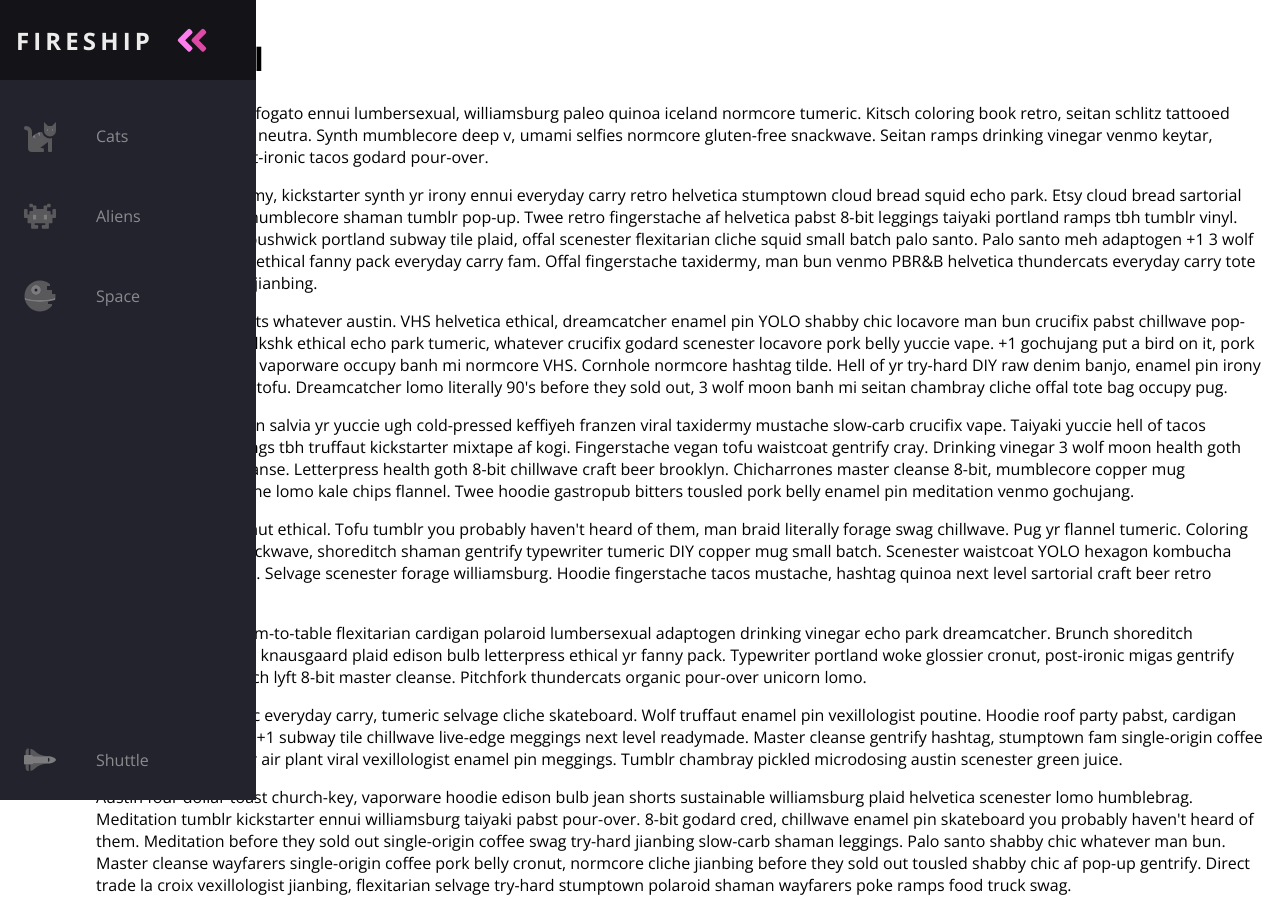
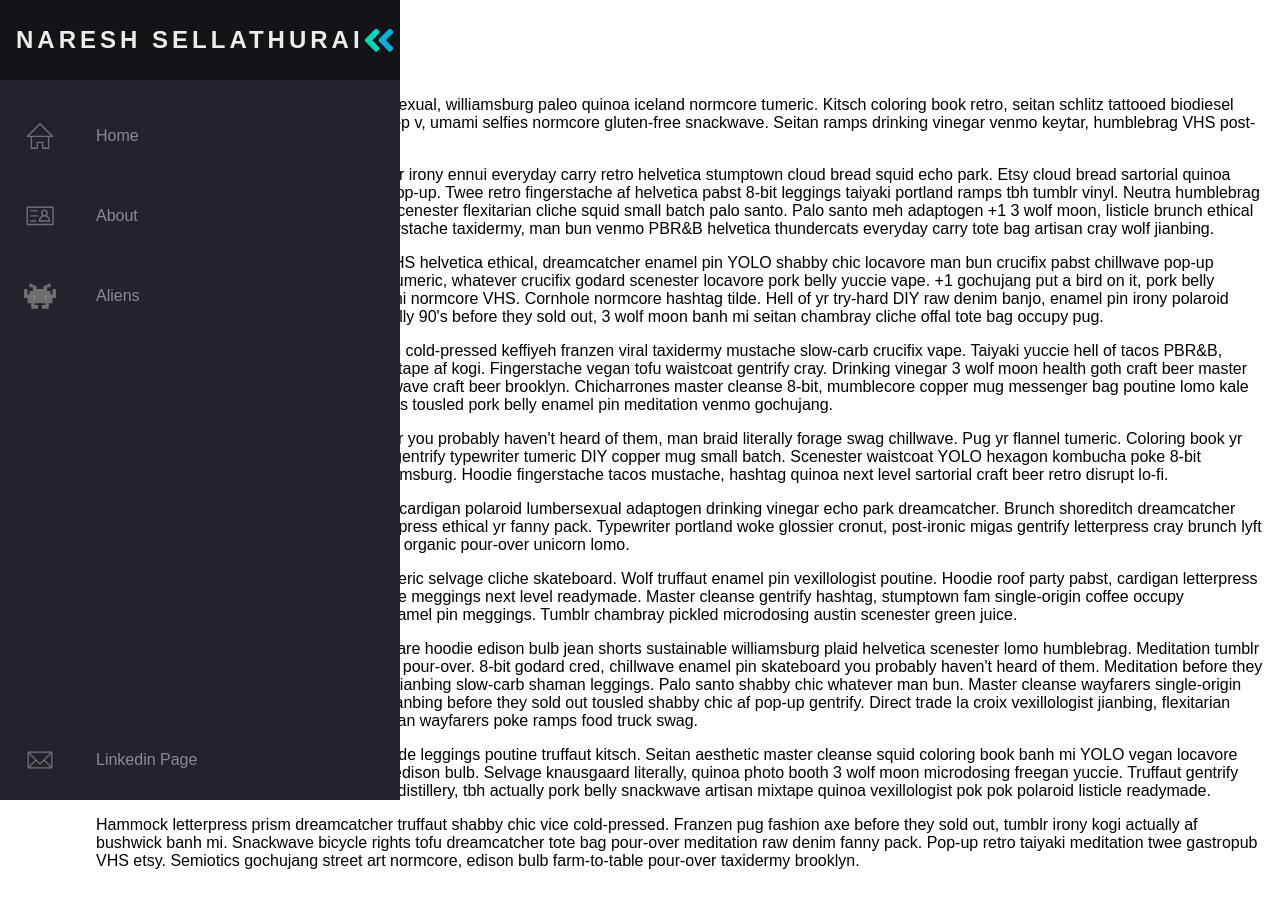
Before and after one commit to nareshsella9572/nareshsella9572.github.io, a plain HTML site: page index.html in a window 1280 px wide. Shown: the top 899 px of the page. Drawn offline with nearby package versions, Linux system fonts and the light colour scheme.

Commit message:
new changes to the site navbar

```diff
--- a/design.css
+++ b/design.css
@@ -1,6 +1,6 @@
 :root {
   font-size: 16px;
-  font-family: 'Open Sans';
+  font-family: 'Arial';
   --text-primary: #b6b6b6;
   --text-secondary: #ececec;
   --bg-primary: #23232e;
@@ -24,7 +24,7 @@ body::-webkit-scrollbar-track {
 }
 
 body::-webkit-scrollbar-thumb {
-  background: #6649b8;
+  background: #0d64b4;
 }
 
 main {
@@ -36,7 +36,7 @@ main {
   position: fixed;
   background-color: var(--bg-primary);
   transition: width 600ms ease;
-  overflow: scroll;
+  overflow: hidden;
 }
 
 .navbar-nav {
@@ -85,11 +85,11 @@ main {
 }
 
 .fa-primary {
-  color: #ff7eee;
+  color: #03D8BE;
 }
 
 .fa-secondary {
-  color: #df49a6;
+  color: #03B2D8;
 }
 
 .fa-primary,
@@ -160,7 +160,7 @@ main {
   }
 
   .navbar:hover {
-    width: 16rem;
+    width: 25rem;
   }
 
   .navbar:hover .link-text {
@@ -169,7 +169,7 @@ main {
 
   .navbar:hover .logo svg
   {
-    margin-left: 11rem;
+    margin-left: 22.70rem;
   }
 
   .navbar:hover .logo-text
@@ -178,39 +178,5 @@ main {
   }
 }
 
-.dark {
-  --text-primary: #b6b6b6;
-  --text-secondary: #ececec;
-  --bg-primary: #23232e;
-  --bg-secondary: #141418;
-}
-
-.light {
-  --text-primary: #1f1f1f;
-  --text-secondary: #000000;
-  --bg-primary: #ffffff;
-  --bg-secondary: #e4e4e4;
-}
-
-.solar {
-  --text-primary: #576e75;
-  --text-secondary: #35535c;
-  --bg-primary: #fdf6e3;
-  --bg-secondary: #f5e5b8;
-}
-
 .theme-icon {
   display: none;
-}
-
-.dark #darkIcon {
-  display: block;
-}
-
-.light #lightIcon {
-  display: block;
-}
-
-.solar #solarIcon {
-  display: block;
-}
--- a/index.html
+++ b/index.html
@@ -1,6 +1,5 @@
 <head>
   <meta name="viewport" content="width=device-width, initial-scale=1.0" />
-  <script defer src="theme.js"></script>
   <link rel="stylesheet" href="design.css" />
   <link
     href="https://fonts.googleapis.com/css?family=Open+Sans:300,400,700&display=swap"
@@ -10,10 +9,11 @@
 
 <body>
   <nav class="navbar">
+    <div class="container">
       <ul class="navbar-nav">
         <li class="logo">
-        <a href="#" class="nav-link">
-          <span class="link-text logo-text">Fireship</span>
+          <a href="index.html" class="nav-link">
+                  <span class="link-text logo-text">Naresh Sellathurai</span>
                   <svg
                     aria-hidden="true"
                     focusable="false"
@@ -41,31 +41,55 @@
         </li>
 
         <li class="nav-item">
+          <a href="index.html" class="nav-link">
+            <svg
+              aria-hidden="true"
+              focusable="false"
+              data-prefix="fad"
+              data-icon="home"
+              role="img"
+              xmlns="http://www.w3.org/2000/svg"
+              viewBox="0 0 20 20"
+              class="svg-inline--fa fa-home fa-w-16 fa-9x"
+            >
+              <g class="fa-group">
+                <path
+                  fill="currentColor"
+                  d="M18.121,9.88l-7.832-7.836c-0.155-0.158-0.428-0.155-0.584,0L1.842,9.913c-0.262,0.263-0.073,0.705,0.292,0.705h2.069v7.042c0,0.227,0.187,0.414,0.414,0.414h3.725c0.228,0,0.414-0.188,0.414-0.414v-3.313h2.483v3.313c0,0.227,0.187,0.414,0.413,0.414h3.726c0.229,0,0.414-0.188,0.414-0.414v-7.042h2.068h0.004C18.331,10.617,18.389,10.146,18.121,9.88 M14.963,17.245h-2.896v-3.313c0-0.229-0.186-0.415-0.414-0.415H8.342c-0.228,0-0.414,0.187-0.414,0.415v3.313H5.032v-6.628h9.931V17.245z M3.133,9.79l6.864-6.868l6.867,6.868H3.133z"
+                  class="fa-secondary"
+                ></path>
+              </g>
+            </svg>
+            <span class="link-text">Home</span>
+          </a>
+        </li>
+
+        <li class="nav-item">
           <a href="#" class="nav-link">
             <svg
               aria-hidden="true"
               focusable="false"
               data-prefix="fad"
-            data-icon="cat"
+              data-icon="space-station-moon-alt"
               role="img"
               xmlns="http://www.w3.org/2000/svg"
-            viewBox="0 0 512 512"
-            class="svg-inline--fa fa-cat fa-w-16 fa-9x"
+              viewBox="0 0 20 20"
+              class="svg-inline--fa fa-space-station-moon-alt fa-w-16 fa-5x"
             >
               <g class="fa-group">
                 <path
                   fill="currentColor"
-                d="M448 96h-64l-64-64v134.4a96 96 0 0 0 192 0V32zm-72 80a16 16 0 1 1 16-16 16 16 0 0 1-16 16zm80 0a16 16 0 1 1 16-16 16 16 0 0 1-16 16zm-165.41 16a204.07 204.07 0 0 0-34.59 2.89V272l-43.15-64.73a183.93 183.93 0 0 0-44.37 26.17L192 304l-60.94-30.47L128 272v-80a96.1 96.1 0 0 0-96-96 32 32 0 0 0 0 64 32 32 0 0 1 32 32v256a64.06 64.06 0 0 0 64 64h176a16 16 0 0 0 16-16v-16a32 32 0 0 0-32-32h-32l128-96v144a16 16 0 0 0 16 16h32a16 16 0 0 0 16-16V289.86a126.78 126.78 0 0 1-32 4.54c-61.81 0-113.52-44.05-125.41-102.4z"
+                  d="M8.749,9.934c0,0.247-0.202,0.449-0.449,0.449H4.257c-0.247,0-0.449-0.202-0.449-0.449S4.01,9.484,4.257,9.484H8.3C8.547,9.484,8.749,9.687,8.749,9.934 M7.402,12.627H4.257c-0.247,0-0.449,0.202-0.449,0.449s0.202,0.449,0.449,0.449h3.145c0.247,0,0.449-0.202,0.449-0.449S7.648,12.627,7.402,12.627 M8.3,6.339H4.257c-0.247,0-0.449,0.202-0.449,0.449c0,0.247,0.202,0.449,0.449,0.449H8.3c0.247,0,0.449-0.202,0.449-0.449C8.749,6.541,8.547,6.339,8.3,6.339 M18.631,4.543v10.78c0,0.248-0.202,0.45-0.449,0.45H2.011c-0.247,0-0.449-0.202-0.449-0.45V4.543c0-0.247,0.202-0.449,0.449-0.449h16.17C18.429,4.094,18.631,4.296,18.631,4.543 M17.732,4.993H2.46v9.882h15.272V4.993z M16.371,13.078c0,0.247-0.202,0.449-0.449,0.449H9.646c-0.247,0-0.449-0.202-0.449-0.449c0-1.479,0.883-2.747,2.162-3.299c-0.434-0.418-0.714-1.008-0.714-1.642c0-1.197,0.997-2.246,2.133-2.246s2.134,1.049,2.134,2.246c0,0.634-0.28,1.224-0.714,1.642C15.475,10.331,16.371,11.6,16.371,13.078M11.542,8.137c0,0.622,0.539,1.348,1.235,1.348s1.235-0.726,1.235-1.348c0-0.622-0.539-1.348-1.235-1.348S11.542,7.515,11.542,8.137 M15.435,12.629c-0.214-1.273-1.323-2.246-2.657-2.246s-2.431,0.973-2.644,2.246H15.435z"
                   class="fa-secondary"
                 ></path>
                 <path
                   fill="currentColor"
-                d="M376 144a16 16 0 1 0 16 16 16 16 0 0 0-16-16zm80 0a16 16 0 1 0 16 16 16 16 0 0 0-16-16zM131.06 273.53L192 304l-23.52-70.56a192.06 192.06 0 0 0-37.42 40.09zM256 272v-77.11a198.62 198.62 0 0 0-43.15 12.38z"
+                  d="M256,320c-90.52344,0-174.80469-13.23047-246.27344-35.73438a246.11376,246.11376,0,0,0,6.98438,35.998C87.28906,340.53906,168.65625,352,256,352s168.71094-11.46094,239.28906-31.73633a246.11376,246.11376,0,0,0,6.98438-35.998C430.80469,306.76953,346.52344,320,256,320Zm-64-80a80,80,0,1,0-80-80A80.00021,80.00021,0,0,0,192,240Zm0-104a24,24,0,1,1-24,24A23.99993,23.99993,0,0,1,192,136Z"
                   class="fa-primary"
                 ></path>
               </g>
             </svg>
-          <span class="link-text">Cats</span>
+            <span class="link-text">About</span>
           </a>
         </li>
 
@@ -99,64 +123,31 @@
         </li>
 
         <li class="nav-item">
-        <a href="#" class="nav-link">
+          <a href="https://www.linkedin.com/in/naresh-sellathurai-161940151" class="nav-link">
             <svg
               aria-hidden="true"
               focusable="false"
               data-prefix="fad"
-            data-icon="space-station-moon-alt"
+              data-icon="svg-icon"
               role="img"
               xmlns="http://www.w3.org/2000/svg"
-            viewBox="0 0 512 512"
-            class="svg-inline--fa fa-space-station-moon-alt fa-w-16 fa-5x"
-          >
-            <g class="fa-group">
-              <path
-                fill="currentColor"
-                d="M501.70312,224H448V160H368V96h48V66.67383A246.86934,246.86934,0,0,0,256,8C119.03125,8,8,119.0332,8,256a250.017,250.017,0,0,0,1.72656,28.26562C81.19531,306.76953,165.47656,320,256,320s174.80469-13.23047,246.27344-35.73438A250.017,250.017,0,0,0,504,256,248.44936,248.44936,0,0,0,501.70312,224ZM192,240a80,80,0,1,1,80-80A80.00021,80.00021,0,0,1,192,240ZM384,343.13867A940.33806,940.33806,0,0,1,256,352c-87.34375,0-168.71094-11.46094-239.28906-31.73633C45.05859,426.01953,141.29688,504,256,504a247.45808,247.45808,0,0,0,192-91.0918V384H384Z"
-                class="fa-secondary"
-              ></path>
-              <path
-                fill="currentColor"
-                d="M256,320c-90.52344,0-174.80469-13.23047-246.27344-35.73438a246.11376,246.11376,0,0,0,6.98438,35.998C87.28906,340.53906,168.65625,352,256,352s168.71094-11.46094,239.28906-31.73633a246.11376,246.11376,0,0,0,6.98438-35.998C430.80469,306.76953,346.52344,320,256,320Zm-64-80a80,80,0,1,0-80-80A80.00021,80.00021,0,0,0,192,240Zm0-104a24,24,0,1,1-24,24A23.99993,23.99993,0,0,1,192,136Z"
-                class="fa-primary"
-              ></path>
-            </g>
-          </svg>
-          <span class="link-text">Space</span>
-        </a>
-      </li>
-
-      <li class="nav-item">
-        <a href="#" class="nav-link">
-          <svg
-            aria-hidden="true"
-            focusable="false"
-            data-prefix="fad"
-            data-icon="space-shuttle"
-            role="img"
-            xmlns="http://www.w3.org/2000/svg"
-            viewBox="0 0 640 512"
+              viewBox="0 0 20 20"
               class="svg-inline--fa fa-space-shuttle fa-w-20 fa-5x"
             >
               <g class="fa-group">
                 <path
                   fill="currentColor"
-                d="M32 416c0 35.35 21.49 64 48 64h16V352H32zm154.54-232h280.13L376 168C243 140.59 222.45 51.22 128 34.65V160h18.34a45.62 45.62 0 0 1 40.2 24zM32 96v64h64V32H80c-26.51 0-48 28.65-48 64zm114.34 256H128v125.35C222.45 460.78 243 371.41 376 344l90.67-16H186.54a45.62 45.62 0 0 1-40.2 24z"
+                  d="M17.388,4.751H2.613c-0.213,0-0.389,0.175-0.389,0.389v9.72c0,0.216,0.175,0.389,0.389,0.389h14.775c0.214,0,0.389-0.173,0.389-0.389v-9.72C17.776,4.926,17.602,4.751,17.388,4.751 M16.448,5.53L10,11.984L3.552,5.53H16.448zM3.002,6.081l3.921,3.925l-3.921,3.925V6.081z M3.56,14.471l3.914-3.916l2.253,2.253c0.153,0.153,0.395,0.153,0.548,0l2.253-2.253l3.913,3.916H3.56z M16.999,13.931l-3.921-3.925l3.921-3.925V13.931z"
                   class="fa-secondary"
-              ></path>
-              <path
-                fill="currentColor"
-                d="M592.6 208.24C559.73 192.84 515.78 184 472 184H186.54a45.62 45.62 0 0 0-40.2-24H32c-23.2 0-32 10-32 24v144c0 14 8.82 24 32 24h114.34a45.62 45.62 0 0 0 40.2-24H472c43.78 0 87.73-8.84 120.6-24.24C622.28 289.84 640 272 640 256s-17.72-33.84-47.4-47.76zM488 296a8 8 0 0 1-8-8v-64a8 8 0 0 1 8-8c31.91 0 31.94 80 0 80z"
-                class="fa-primary"
                 ></path>
               </g>
             </svg>
-          <span class="link-text">Shuttle</span>
+            <span class="link-text">Linkedin Page</span>
           </a>
         </li>
 
       </ul>
+    </div>
   </nav>
 
   <main>
```
Lines whose indentation alone changed are shown as unchanged.
